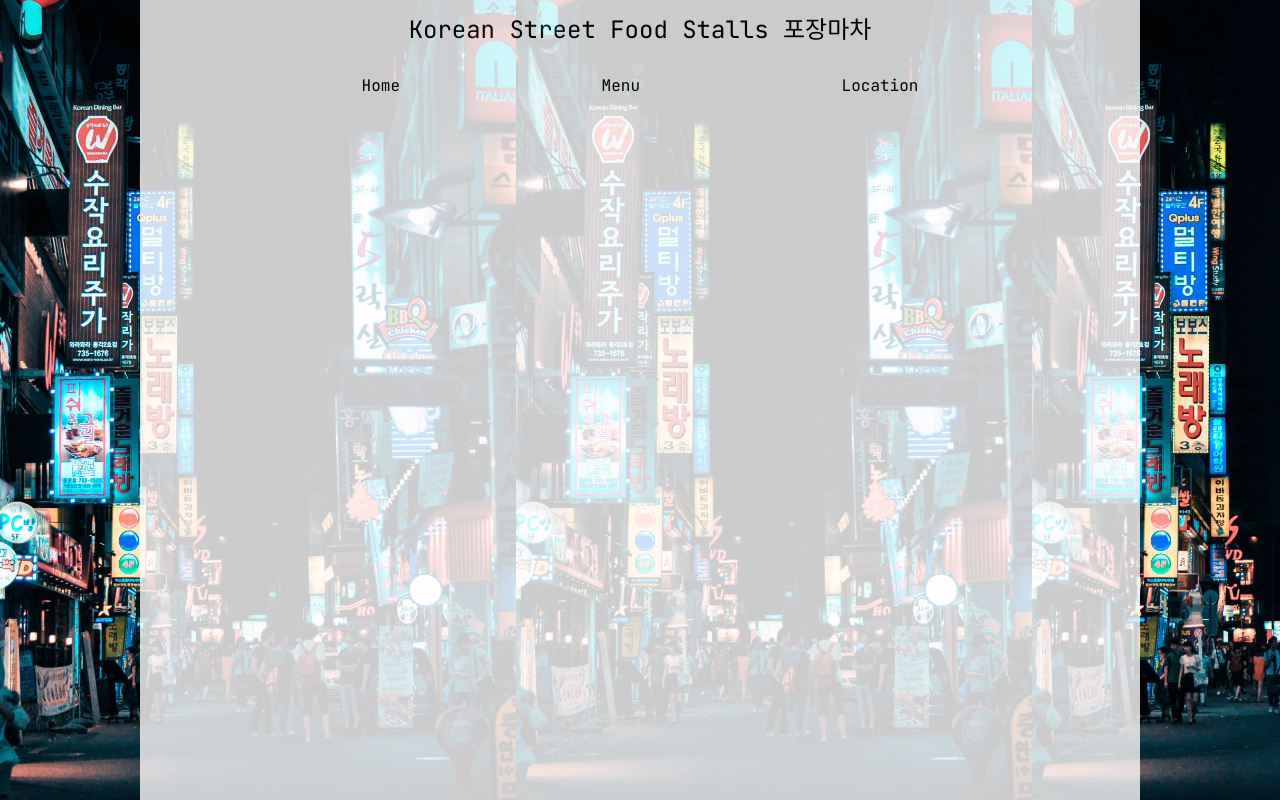
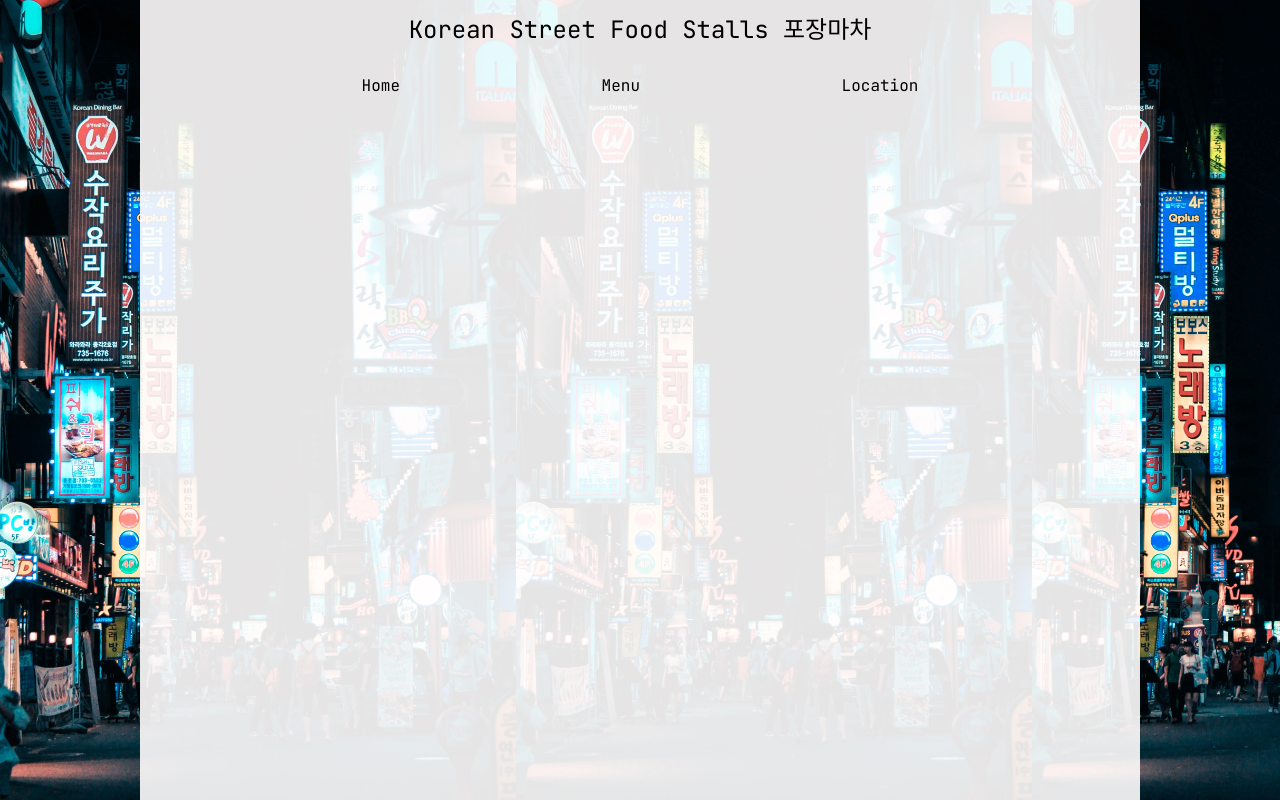
Before and after one commit to bilguun-ocean/restaurant-page, a website built with webpack: page dist/index.html in a window 1280 px wide. Built offline with nearby package versions, Linux system fonts and the light colour scheme.

Commit message:
changed opacity

```diff
--- a/src/style.css
+++ b/src/style.css
@@ -17,11 +17,10 @@ body {
 }
 
 .content {
-  opacity: 80%;
   height: 100%;
   margin: auto;
   max-width: 1000px;
-  background-color: rgb(255, 253, 253);
+  background-color: rgb(255, 253, 253, 0.9);
 }
 
 /* TABS */
@@ -30,8 +29,6 @@ body {
   justify-content: space-evenly;
   padding: 20px;
 }
-
-
 
 .tab:hover {
   cursor: pointer;
```
